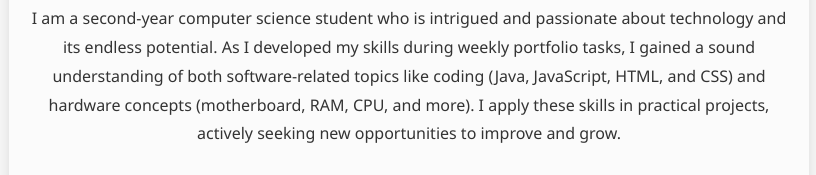
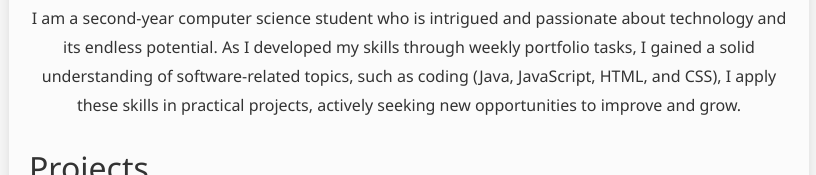
Before and after one commit to Abdirahman-T1/web-portfolio, a plain HTML site: page content.html in a window 1280 px wide. Shown: the part 553-728 px from the top of the page, without its empty margins (231-1047 px from the left). Drawn offline with nearby package versions, Linux system fonts and the light colour scheme.

Commit message:
Update content.html

```diff
--- a/content.html
+++ b/content.html
@@ -29,7 +29,7 @@
         </section>
         <section id="professional-profile">
             <h2>Professional Profile</h2>
-            <p>I am a second-year computer science student who is intrigued and passionate about technology and its endless potential. As I developed my skills during weekly portfolio tasks, I gained a sound understanding of both software-related topics like coding (Java, JavaScript, HTML, and CSS) and hardware concepts (motherboard, RAM, CPU, and more). I apply these skills in practical projects, actively seeking new opportunities to improve and grow.</p>
+            <p>I am a second-year computer science student who is intrigued and passionate about technology and its endless potential. As I developed my skills through weekly portfolio tasks, I gained a solid understanding of software-related topics, such as coding (Java, JavaScript, HTML, and CSS), I apply these skills in practical projects, actively seeking new opportunities to improve and grow.</p>
         </section>
         <section id="projects">
         <h2>Projects</h2>
```
